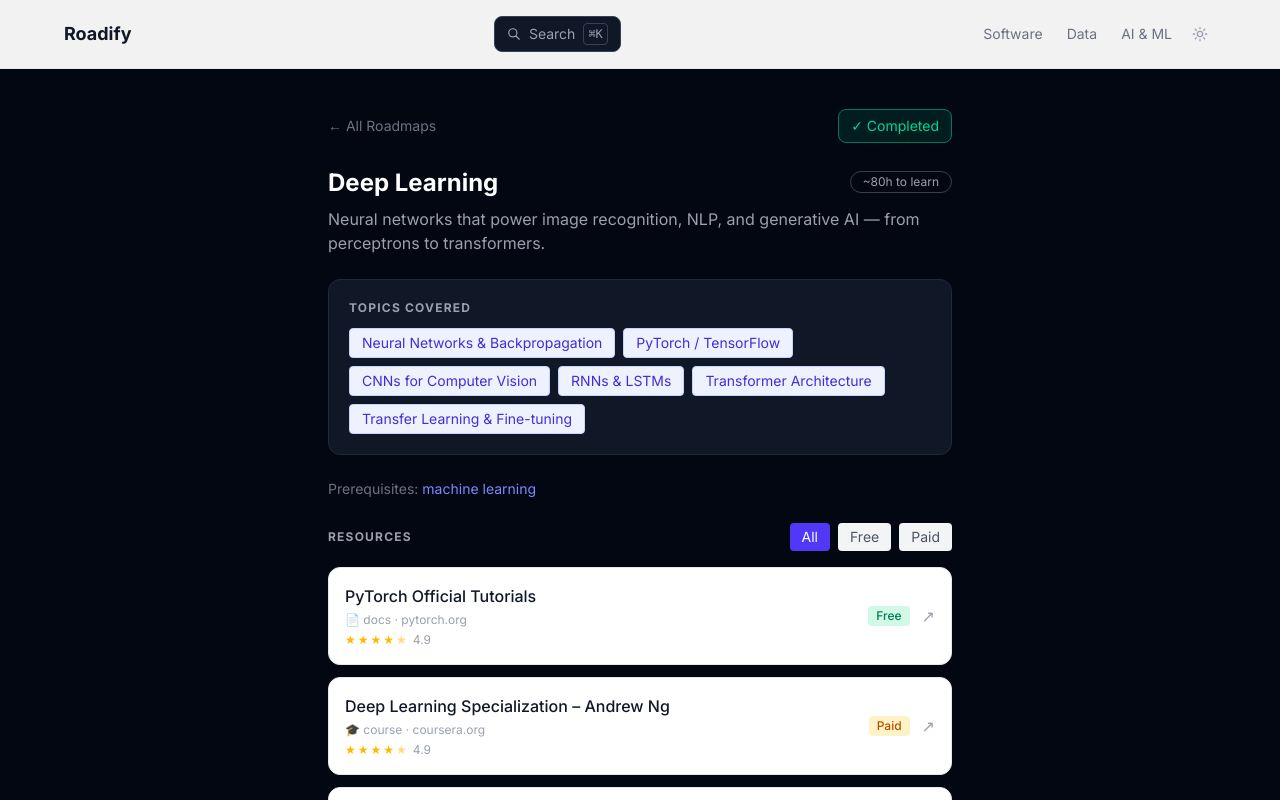
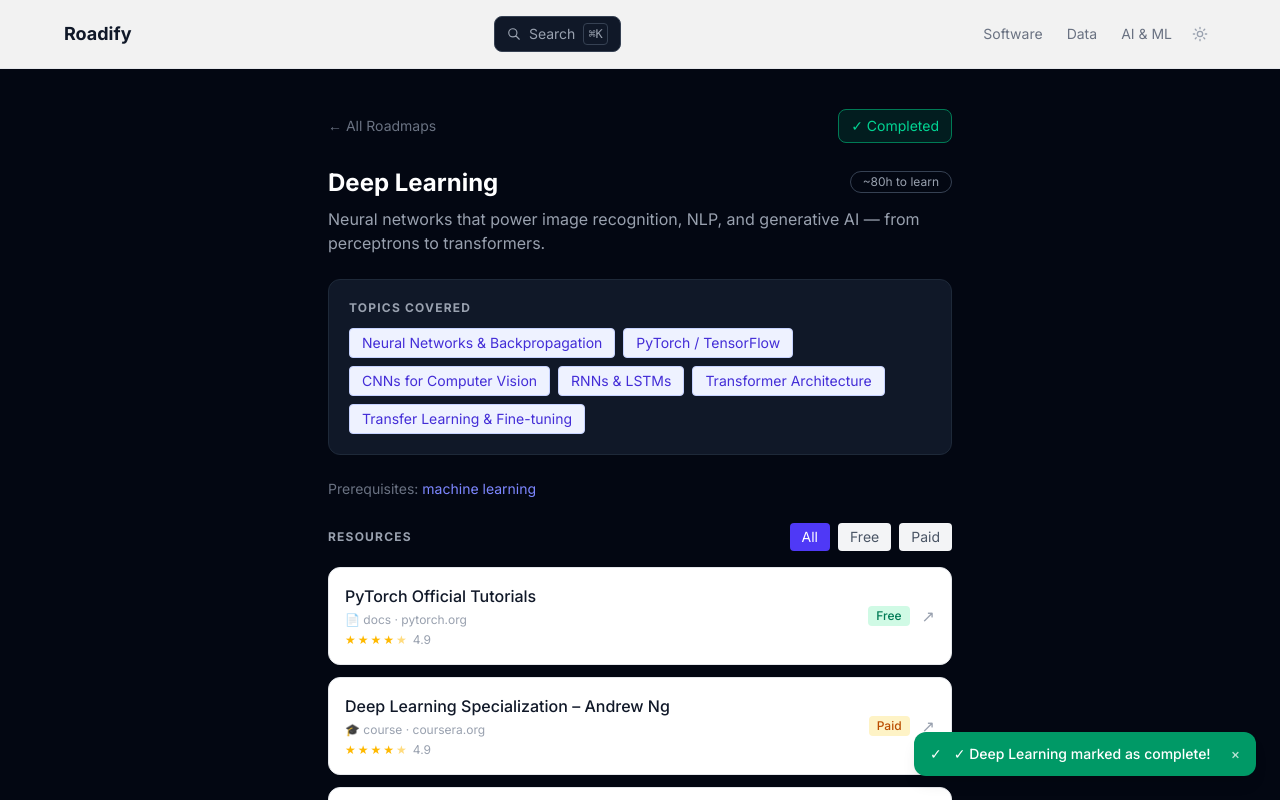
Before and after one commit to arsalanshaikhh/Roadify, a Next.js app: page /skill/deep-learning in a window 1280 px wide. Both pictures are taken after a click on the button "Mark complete". Shown: the top 800 px of the page. Built offline with nearby package versions, Linux system fonts and the light colour scheme.

Commit message:
feat: toast notifications on skill completion, back-to-top button on skill pages

```diff
--- a/src/app/layout.tsx
+++ b/src/app/layout.tsx
@@ -6,6 +6,8 @@ import Footer from '@/components/Footer';
 import ThemeProvider from '@/components/ThemeProvider';
 import { ProgressProvider } from '@/context/ProgressContext';
 import { SearchProvider } from '@/context/SearchContext';
+import { ToastProvider } from '@/context/ToastContext';
+import Toast from '@/components/Toast';
 import { Analytics } from '@vercel/analytics/next';
 import { SpeedInsights } from '@vercel/speed-insights/next';
 import { getAllRoadmaps, getAllSkillSlugs, getSkill } from '@/lib/content';
@@ -63,15 +65,18 @@ export default function RootLayout({ children }: { children: React.ReactNode })
     <html lang="en" suppressHydrationWarning>
       <body className={`${inter.className} min-h-screen`}>
         <ThemeProvider>
+          <ToastProvider>
             <ProgressProvider>
               <SearchProvider items={searchItems}>
                 <Navbar />
                 {children}
                 <Footer />
+                <Toast />
                 <Analytics />
                 <SpeedInsights />
               </SearchProvider>
             </ProgressProvider>
+          </ToastProvider>
         </ThemeProvider>
       </body>
     </html>
--- /dev/null
+++ b/src/components/BackToTop.tsx
@@ -0,0 +1,27 @@
+'use client';
+
+import { useState, useEffect } from 'react';
+
+export default function BackToTop() {
+  const [visible, setVisible] = useState(false);
+
+  useEffect(() => {
+    const onScroll = () => setVisible(window.scrollY > 400);
+    window.addEventListener('scroll', onScroll, { passive: true });
+    return () => window.removeEventListener('scroll', onScroll);
+  }, []);
+
+  if (!visible) return null;
+
+  return (
+    <button
+      onClick={() => window.scrollTo({ top: 0, behavior: 'smooth' })}
+      aria-label="Back to top"
+      className="fixed bottom-6 left-6 z-40 flex h-10 w-10 items-center justify-center rounded-full border border-gray-200 dark:border-gray-700 bg-white dark:bg-gray-900 shadow-md text-gray-500 dark:text-gray-400 hover:bg-gray-50 dark:hover:bg-gray-800 transition-colors"
+    >
+      <svg width="14" height="14" viewBox="0 0 24 24" fill="none" stroke="currentColor" strokeWidth="2.5">
+        <path d="M12 19V5M5 12l7-7 7 7" strokeLinecap="round" strokeLinejoin="round"/>
+      </svg>
+    </button>
+  );
+}
--- a/src/components/SkillPageClient.tsx
+++ b/src/components/SkillPageClient.tsx
@@ -6,6 +6,8 @@ import TopicsChips from '@/components/TopicsChips';
 import ResourceCard from '@/components/ResourceCard';
 import ResourceFilter from '@/components/ResourceFilter';
 import { useProgress } from '@/context/ProgressContext';
+import { useToast } from '@/context/ToastContext';
+import BackToTop from '@/components/BackToTop';
 import type { Skill, Resource } from '@/lib/types';
 
 type Filter = 'all' | 'free' | 'paid';
@@ -18,7 +20,17 @@ interface Props {
 export default function SkillPageClient({ skill, from }: Props) {
   const [filter, setFilter] = useState<Filter>('all');
   const { isComplete, toggle } = useProgress();
+  const { showToast } = useToast();
   const done = isComplete(skill.slug);
+
+  const handleToggle = () => {
+    const willBeComplete = !done;
+    toggle(skill.slug);
+    showToast(
+      willBeComplete ? `✓ ${skill.title} marked as complete!` : `${skill.title} unmarked`,
+      willBeComplete ? 'success' : 'info'
+    );
+  };
 
   const filteredResources = skill.resources.filter((r: Resource) => {
     if (filter === 'free') return r.free;
@@ -32,13 +44,14 @@ export default function SkillPageClient({ skill, from }: Props) {
     : 'All Roadmaps';
 
   return (
+    <>
     <main className="mx-auto max-w-2xl px-6 py-10">
       <div className="flex items-center justify-between mb-6">
         <Link href={backHref} className="text-sm text-gray-500 hover:text-gray-300">
           ← {backLabel}
         </Link>
         <button
-          onClick={() => toggle(skill.slug)}
+          onClick={handleToggle}
           className={`flex items-center gap-2 rounded-lg border px-3 py-1.5 text-sm transition-colors ${
             done
               ? 'border-emerald-700 bg-emerald-900/30 text-emerald-400 hover:bg-emerald-900/50'
@@ -101,5 +114,7 @@ export default function SkillPageClient({ skill, from }: Props) {
         </div>
       </section>
     </main>
+    <BackToTop />
+    </>
   );
 }
--- /dev/null
+++ b/src/components/Toast.tsx
@@ -0,0 +1,33 @@
+'use client';
+
+import { useToast } from '@/context/ToastContext';
+
+export default function Toast() {
+  const { toasts, removeToast } = useToast();
+
+  if (toasts.length === 0) return null;
+
+  return (
+    <div className="fixed bottom-6 right-6 z-50 flex flex-col gap-2 pointer-events-none">
+      {toasts.map((toast) => (
+        <div
+          key={toast.id}
+          className={`pointer-events-auto flex items-center gap-3 rounded-xl px-4 py-3 shadow-lg text-sm font-medium ${
+            toast.type === 'success'
+              ? 'bg-emerald-600 text-white'
+              : 'bg-gray-800 dark:bg-gray-100 text-white dark:text-gray-900'
+          }`}
+        >
+          {toast.type === 'success' && <span>✓</span>}
+          {toast.message}
+          <button
+            onClick={() => removeToast(toast.id)}
+            className="ml-2 opacity-70 hover:opacity-100 pointer-events-auto"
+          >
+            ×
+          </button>
+        </div>
+      ))}
+    </div>
+  );
+}
--- /dev/null
+++ b/src/context/ToastContext.tsx
@@ -0,0 +1,48 @@
+'use client';
+
+import { createContext, useContext, useState, useCallback } from 'react';
+import type { ReactNode } from 'react';
+
+interface ToastMessage {
+  id: number;
+  message: string;
+  type: 'success' | 'info';
+}
+
+interface ToastContextValue {
+  showToast: (message: string, type?: 'success' | 'info') => void;
+  toasts: ToastMessage[];
+  removeToast: (id: number) => void;
+}
+
+const ToastContext = createContext<ToastContextValue>({
+  showToast: () => {},
+  toasts: [],
+  removeToast: () => {},
+});
+
+let nextId = 0;
+
+export function ToastProvider({ children }: { children: ReactNode }) {
+  const [toasts, setToasts] = useState<ToastMessage[]>([]);
+
+  const removeToast = useCallback((id: number) => {
+    setToasts((prev) => prev.filter((t) => t.id !== id));
+  }, []);
+
+  const showToast = useCallback((message: string, type: 'success' | 'info' = 'success') => {
+    const id = ++nextId;
+    setToasts((prev) => [...prev, { id, message, type }]);
+    setTimeout(() => removeToast(id), 3000);
+  }, [removeToast]);
+
+  return (
+    <ToastContext.Provider value={{ showToast, toasts, removeToast }}>
+      {children}
+    </ToastContext.Provider>
+  );
+}
+
+export function useToast() {
+  return useContext(ToastContext);
+}
```
Lines whose indentation alone changed are shown as unchanged.
